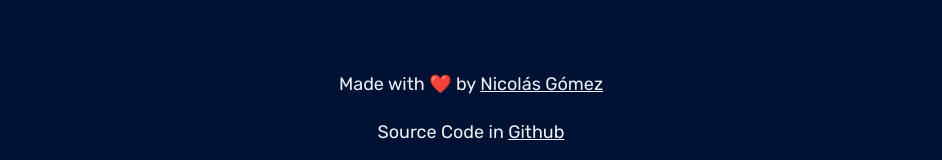
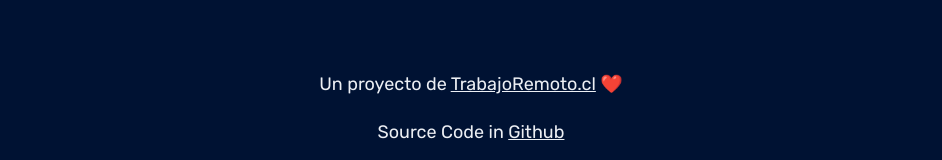
Before and after one commit to muZk/liquido, a React (Create React App) app: page / in a window 1280 px wide. Shown: the part 356-516 px from the top of the page, without its empty margins (169-1111 px from the left). Built offline with nearby package versions, Linux system fonts and the light colour scheme; no server answers.

Commit message:
feat: add by trabajoremoto.cl

```diff
--- a/src/components/App.jsx
+++ b/src/components/App.jsx
@@ -74,14 +74,16 @@ function App() {
       <footer>
         <section>
           <p>
-            Made with <Emoji value="❤️" /> by{" "}
+            Un proyecto de{" "}
             <a
-              href="https://gomezespejo.com"
+              href="https://trabajoremoto.cl"
               target="_blank"
               rel="noopener noreferrer"
             >
-              Nicolás Gómez
+              TrabajoRemoto.cl
             </a>
+            {" "}
+            <Emoji value="❤️" />
           </p>
           <p>
             Source Code in{" "}
```
